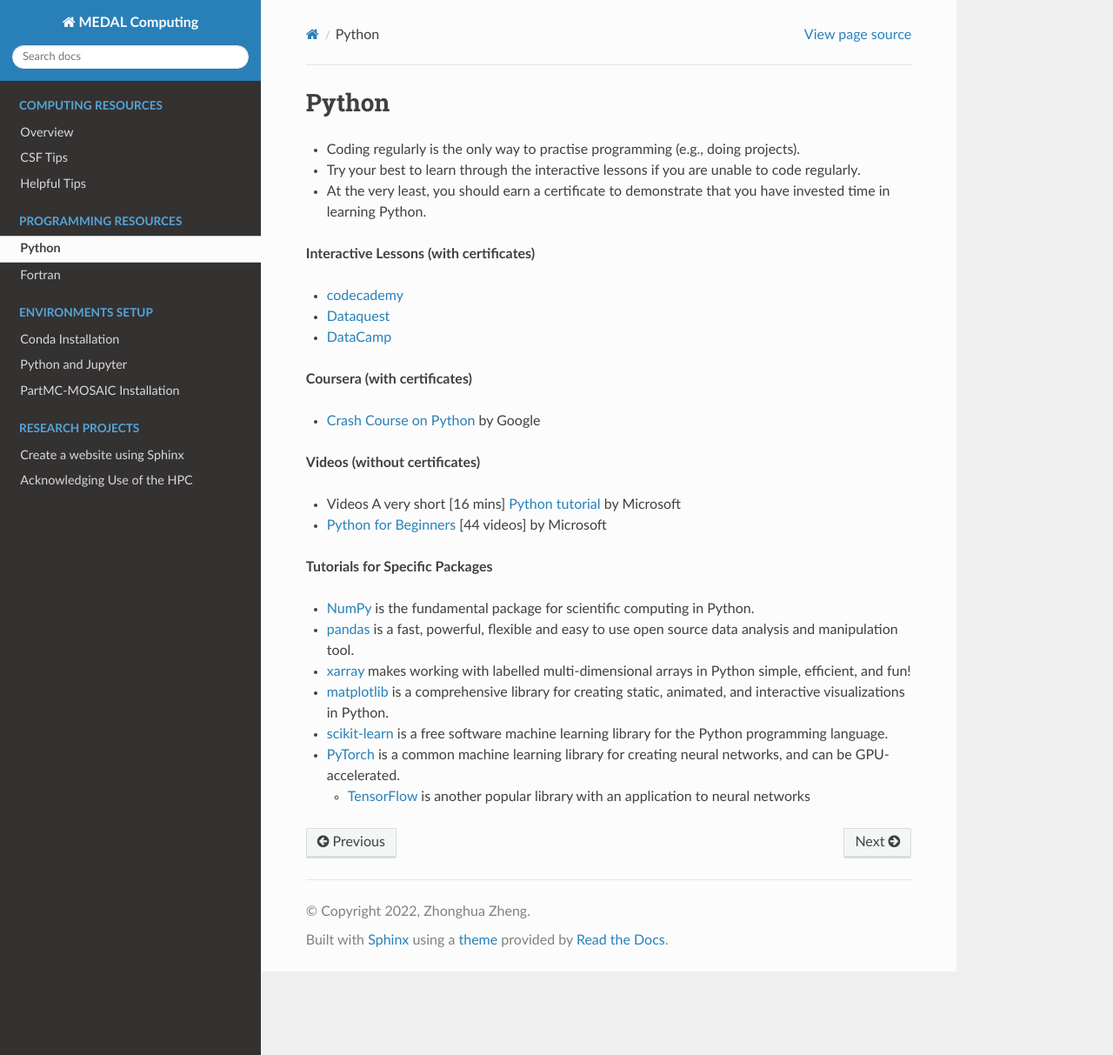
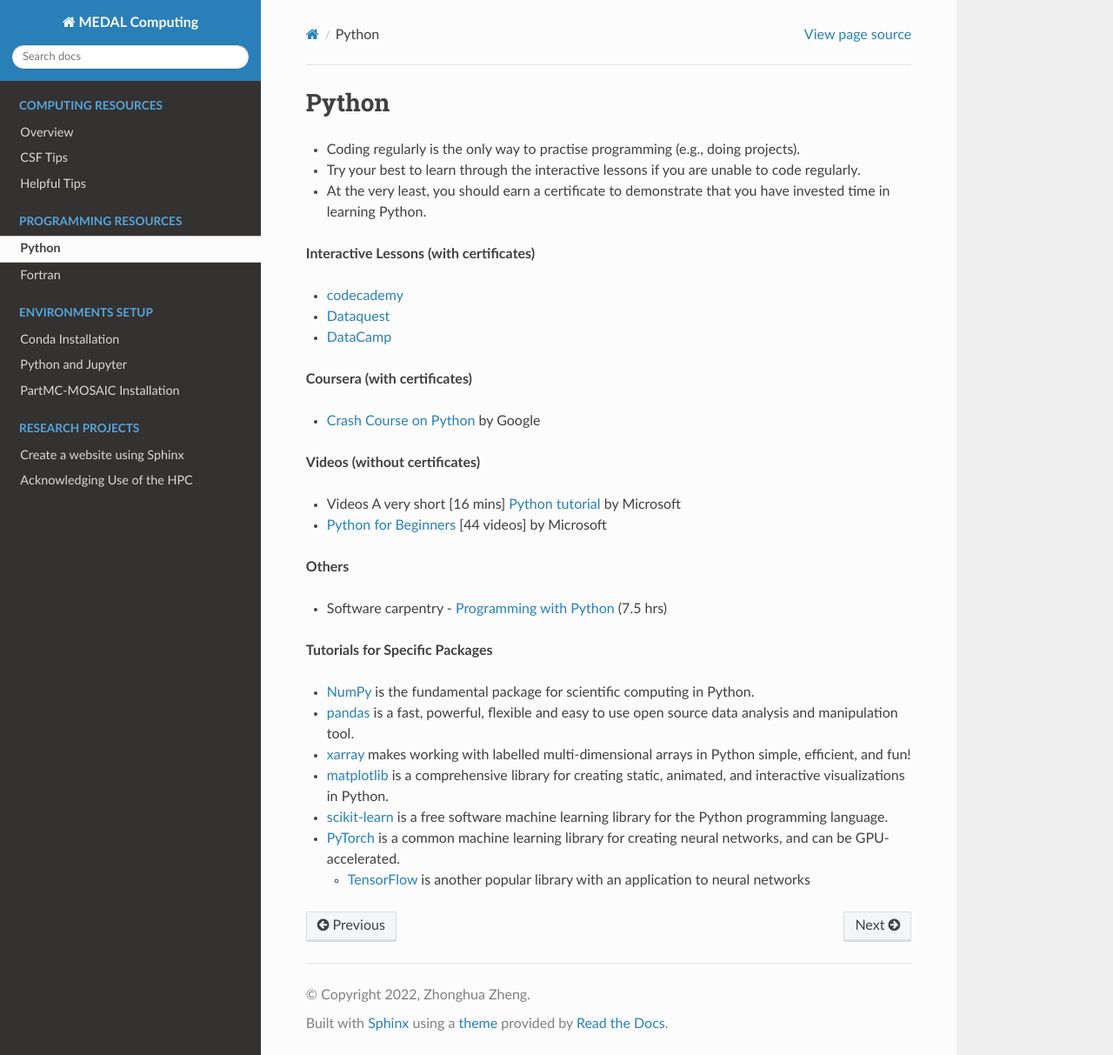
Before and after one commit to envdes/computing, a Sphinx documentation site: the page built from docs/pages/programming_resources/python.md, in a window 1280 px wide and 1213 px high. Shown: the whole window at 87% size. Built offline with Sphinx 7.4.7 and the Read the Docs theme 2.0.0, drawn with Linux system fonts in a browser that asks for light colours.

Commit message:
Update python.md

```diff
--- a/docs/pages/programming_resources/python.md
+++ b/docs/pages/programming_resources/python.md
@@ -19,6 +19,10 @@
 - Videos A very short [16 mins] [Python tutorial](https://learn.microsoft.com/en-us/training/modules/intro-to-python/) by Microsoft
 - [Python for Beginners](https://aka.ms/LearnPython) [44 videos] by Microsoft
 
+**Others**
+
+- Software carpentry - [Programming with Python](https://swcarpentry.github.io/python-novice-inflammation/) (7.5 hrs)
+
 **Tutorials for Specific Packages**
 
 - [NumPy](https://numpy.org/devdocs/user/quickstart.html) is the fundamental package for scientific computing in Python.
```
